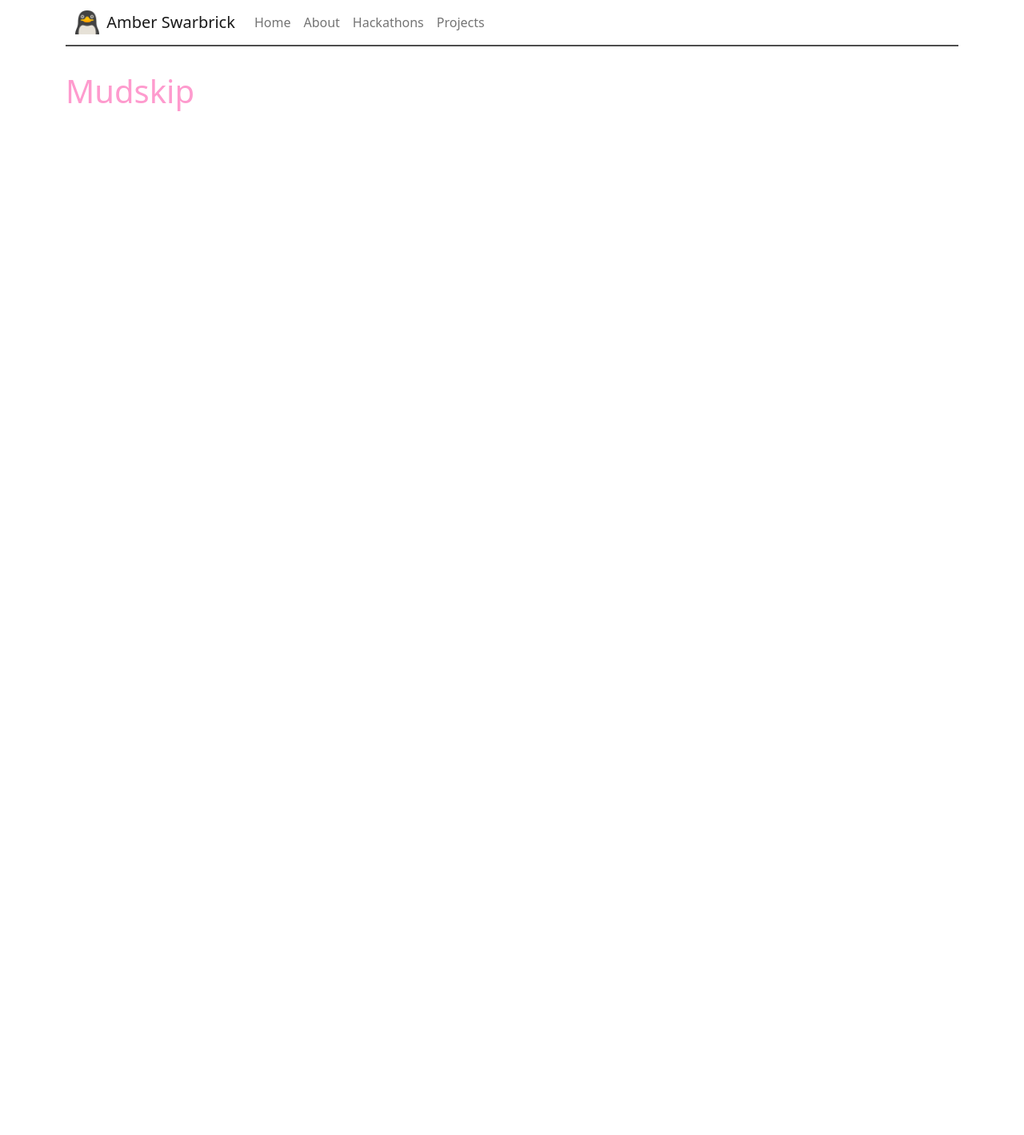
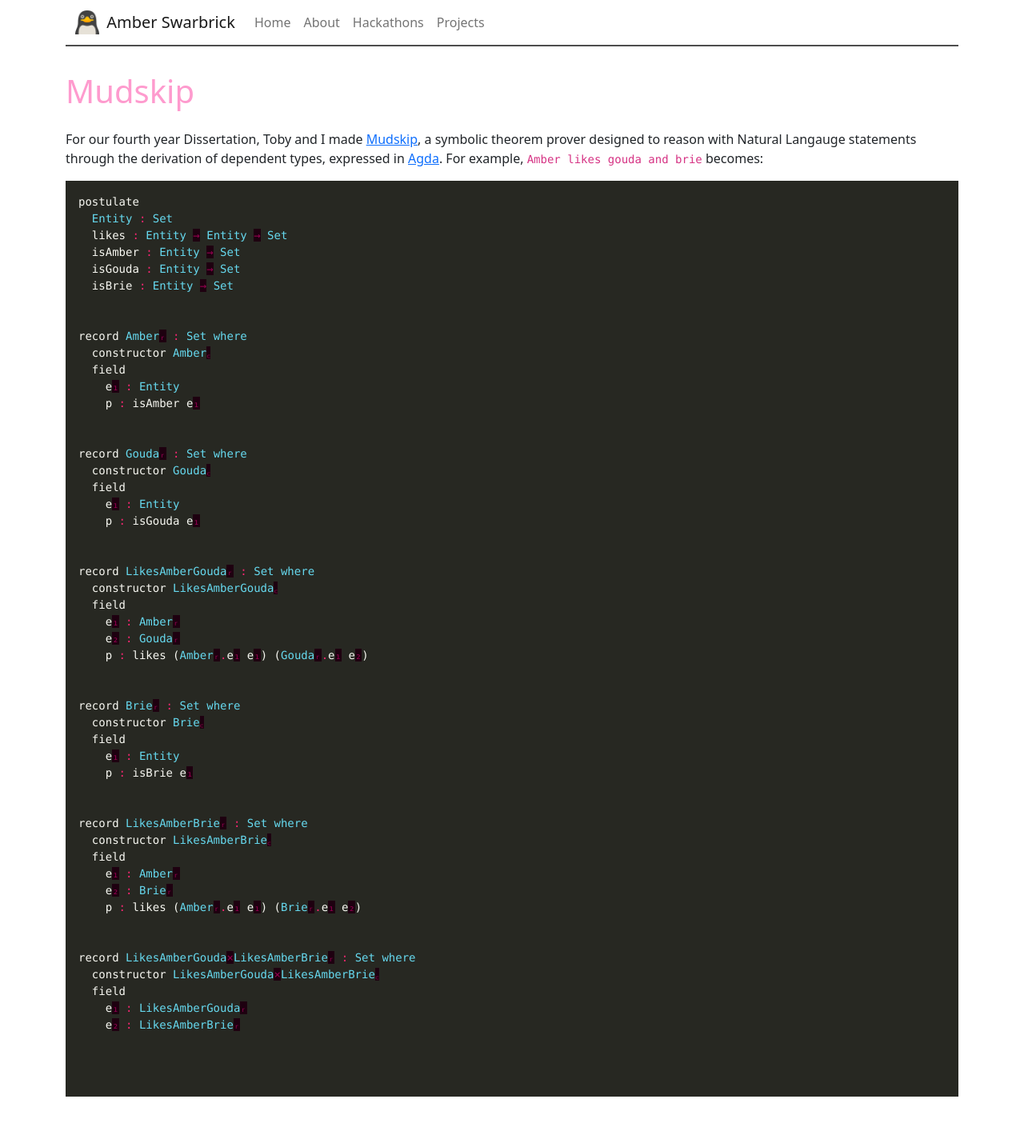
Before and after one commit to aswarbs/aswarbs.github.io, a Jekyll site: the page built from projects/mudskip.md, in a window 1280 px wide. Shown: the whole page at 80% size. Built offline with Jekyll 4.4.1, drawn with Linux system fonts in a browser that asks for light colours; before the commit the page ends 900 px from its top, so only the background shows below that.

Commit message:
add projects

````diff
--- a/projects/mudskip.md
+++ b/projects/mudskip.md
@@ -2,3 +2,61 @@
 layout: page
 title: Mudskip
 ---
+
+For our fourth year Dissertation, Toby and I made [Mudskip](https://github.com/tambercore/hottnat), a symbolic theorem prover designed to reason with Natural Langauge statements through the derivation of dependent types, expressed in [Agda](https://agda.readthedocs.io/en/latest/getting-started/what-is-agda.html). For example, `Amber likes gouda and brie` becomes:
+
+```haskell
+postulate
+  Entity : Set
+  likes : Entity → Entity → Set
+  isAmber : Entity → Set
+  isGouda : Entity → Set
+  isBrie : Entity → Set
+
+
+record Amberᵣ : Set where
+  constructor Amber꜀
+  field
+    e₁ : Entity
+    p : isAmber e₁
+
+
+record Goudaᵣ : Set where
+  constructor Gouda꜀
+  field
+    e₁ : Entity
+    p : isGouda e₁
+
+
+record LikesAmberGoudaᵣ : Set where
+  constructor LikesAmberGouda꜀
+  field
+    e₁ : Amberᵣ
+    e₂ : Goudaᵣ
+    p : likes (Amberᵣ.e₁ e₁) (Goudaᵣ.e₁ e₂)
+
+
+record Brieᵣ : Set where
+  constructor Brie꜀
+  field
+    e₁ : Entity
+    p : isBrie e₁
+
+
+record LikesAmberBrieᵣ : Set where
+  constructor LikesAmberBrie꜀
+  field
+    e₁ : Amberᵣ
+    e₂ : Brieᵣ
+    p : likes (Amberᵣ.e₁ e₁) (Brieᵣ.e₁ e₂)
+
+
+record LikesAmberGouda×LikesAmberBrieᵣ : Set where
+  constructor LikesAmberGouda×LikesAmberBrie꜀
+  field
+    e₁ : LikesAmberGoudaᵣ
+    e₂ : LikesAmberBrieᵣ
+
+
+
+```
````
Also changed, not shown: _hackathons/jazzhands.md (+10 -23 lines), _hackathons/tavernstalk.md (added, +16 -0 lines), hackathons.md (+6 -0 lines), projects/autonomous-combat-robot.md (+9 -0 lines), projects/brain-controlled-robot-painting.md (+10 -0 lines), assets/images/projects/robot.png (added), 1 other file.
